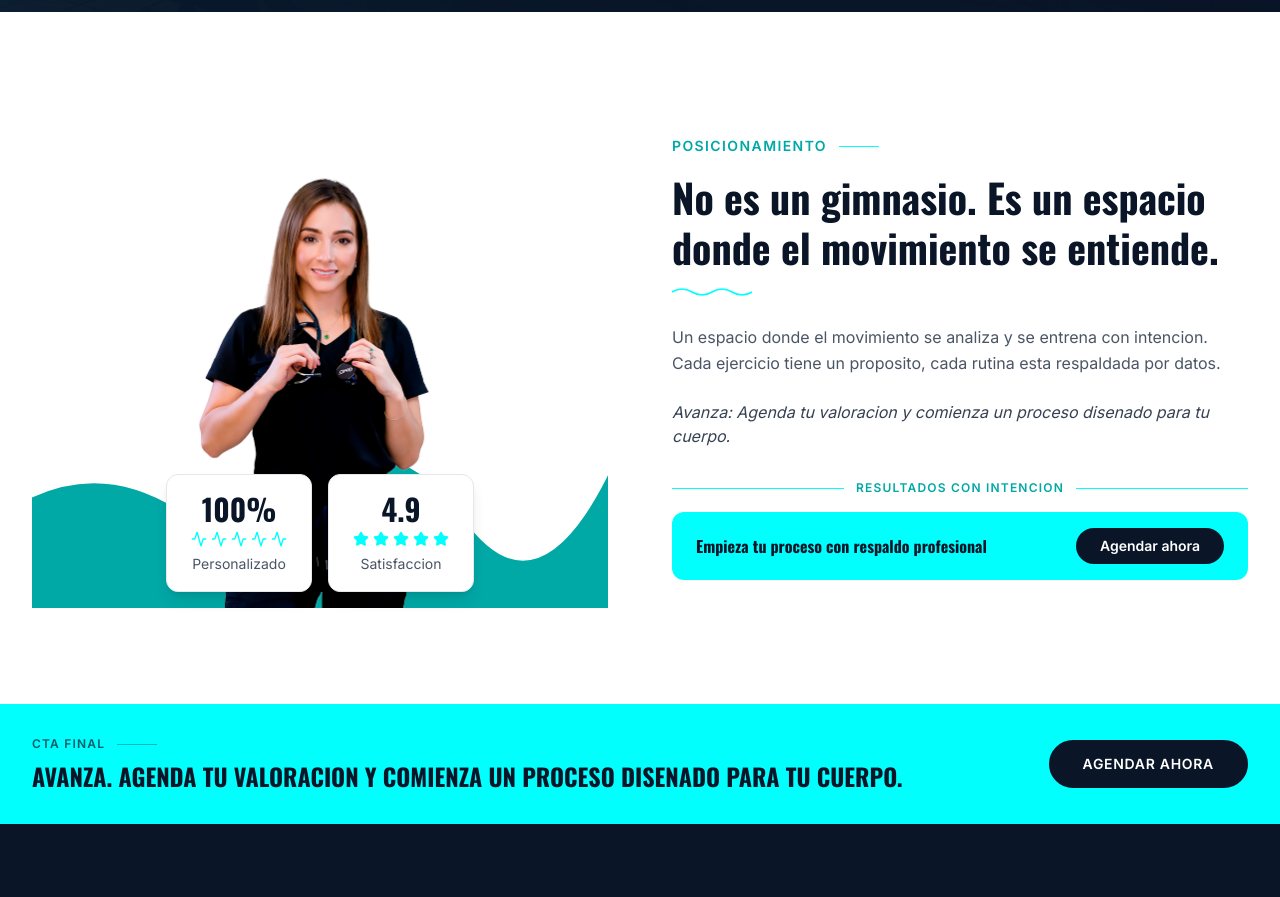
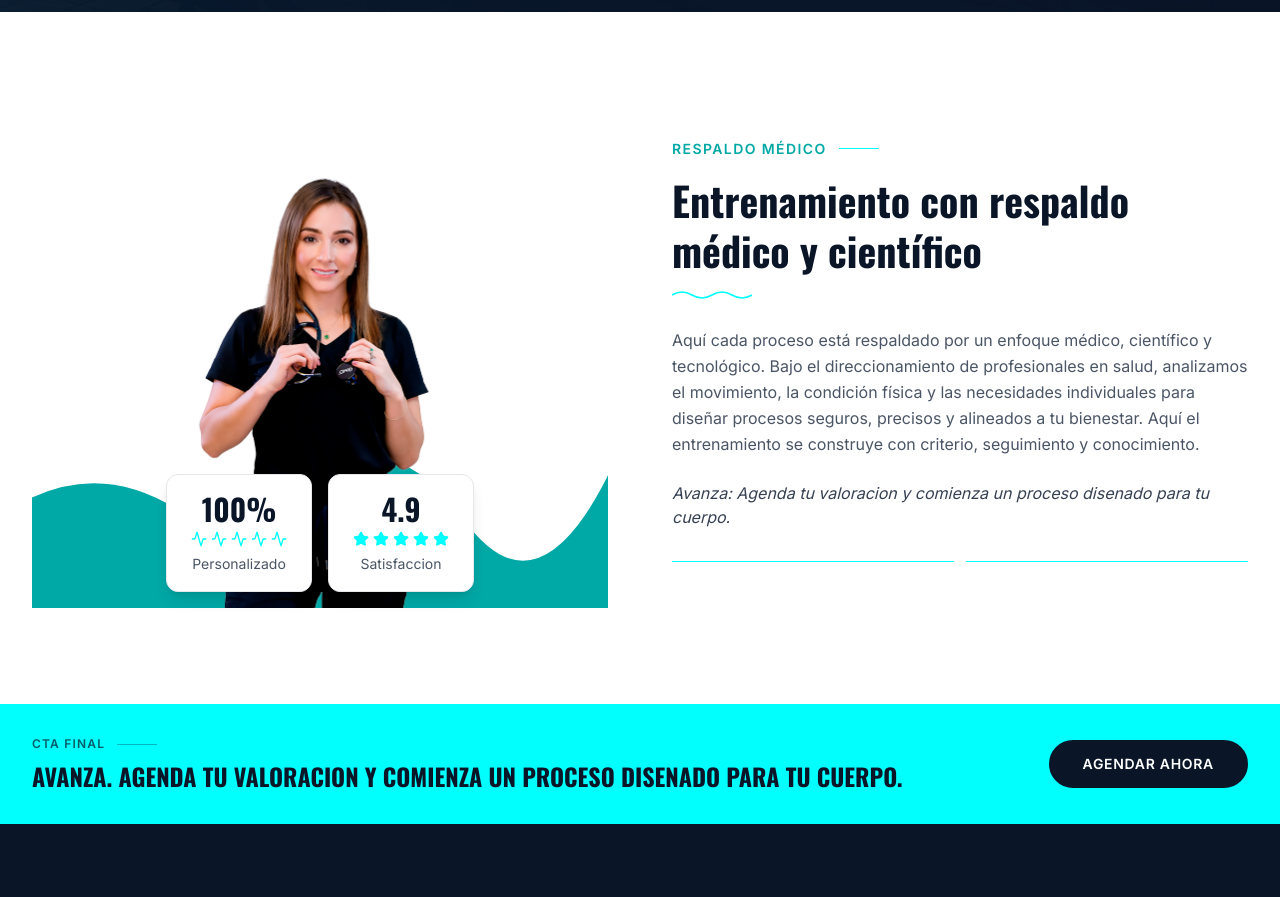
Before and after one commit to Larry-Garcia-dev/v0-fitrainer-website-clone, a Next.js app: page / in a window 1280 px wide. Shown: the part 2280-3177 px from the top of the page. Built offline with nearby package versions, Linux system fonts and the light colour scheme.

Commit message:
new text

```diff
--- a/components/achievement-section.tsx
+++ b/components/achievement-section.tsx
@@ -70,14 +70,14 @@ export default function AchievementSection() {
             {/* Section label */}
             <div className="mb-4 flex items-center gap-3">
               <span className="text-sm font-semibold uppercase tracking-widest text-[#00a8a6]">
-                Posicionamiento
+                Respaldo médico
               </span>
               <span className="h-px w-10 bg-[#00fffd]" />
             </div>
 
             {/* Main Heading */}
             <h2 className="font-sans text-3xl font-bold leading-tight text-[#0a1628] sm:text-4xl lg:text-[2.5rem]">
-              No es un gimnasio. Es un espacio donde el movimiento se entiende.
+              Entrenamiento con respaldo médico y científico
             </h2>
 
             {/* Wavy underline */}
@@ -87,7 +87,9 @@ export default function AchievementSection() {
 
             {/* Description */}
             <p className="mt-6 text-base leading-relaxed text-gray-600">
-              Un espacio donde el movimiento se analiza y se entrena con intencion. Cada ejercicio tiene un proposito, cada rutina esta respaldada por datos.
+              Aquí cada proceso está respaldado por un enfoque médico, científico y tecnológico.
+              Bajo el direccionamiento de  profesionales en salud, analizamos el movimiento, la condición física y las necesidades individuales para diseñar procesos seguros, precisos y alineados a tu bienestar.
+              Aquí el entrenamiento se construye con criterio, seguimiento y conocimiento.
             </p>
 
             {/* Quote */}
@@ -99,24 +101,24 @@ export default function AchievementSection() {
             <div className="mt-8">
               <div className="mb-4 flex items-center justify-center gap-3">
                 <span className="h-px flex-1 bg-[#00fffd]" />
-                <span className="text-xs font-semibold uppercase tracking-widest text-[#00a8a6]">
+                {/* <span className="text-xs font-semibold uppercase tracking-widest text-[#00a8a6]">
                   Resultados con intencion
-                </span>
+                </span> */}
                 <span className="h-px flex-1 bg-[#00fffd]" />
               </div>
 
               {/* CTA Banner */}
-              <div className="flex items-center justify-between gap-4 rounded-xl bg-[#00fffd] px-6 py-4">
-                <p className="font-sans font-bold text-[#0a1628]">
+              {/* <div className="flex items-center justify-between gap-4 rounded-xl bg-[#00fffd] px-6 py-4"> */}
+                {/* <p className="font-sans font-bold text-[#0a1628]">
                   Empieza tu proceso con respaldo profesional
-                </p>
-                <a
+                </p> */}
+                {/* <a
                   href="/contacto"
                   className="rounded-full bg-[#0a1628] px-6 py-2 text-sm font-semibold text-white transition-all hover:bg-[#0a1628]/80"
                 >
                   Agendar ahora
-                </a>
-              </div>
+                </a> */}
+              {/* </div> */}
             </div>
           </div>
         </div>
```
